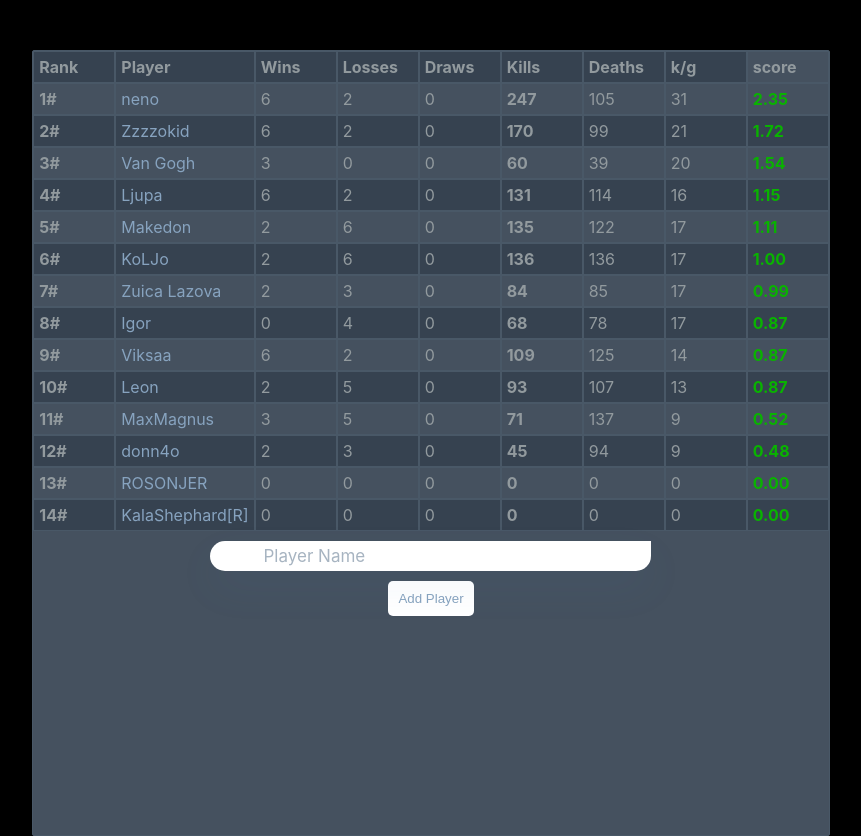
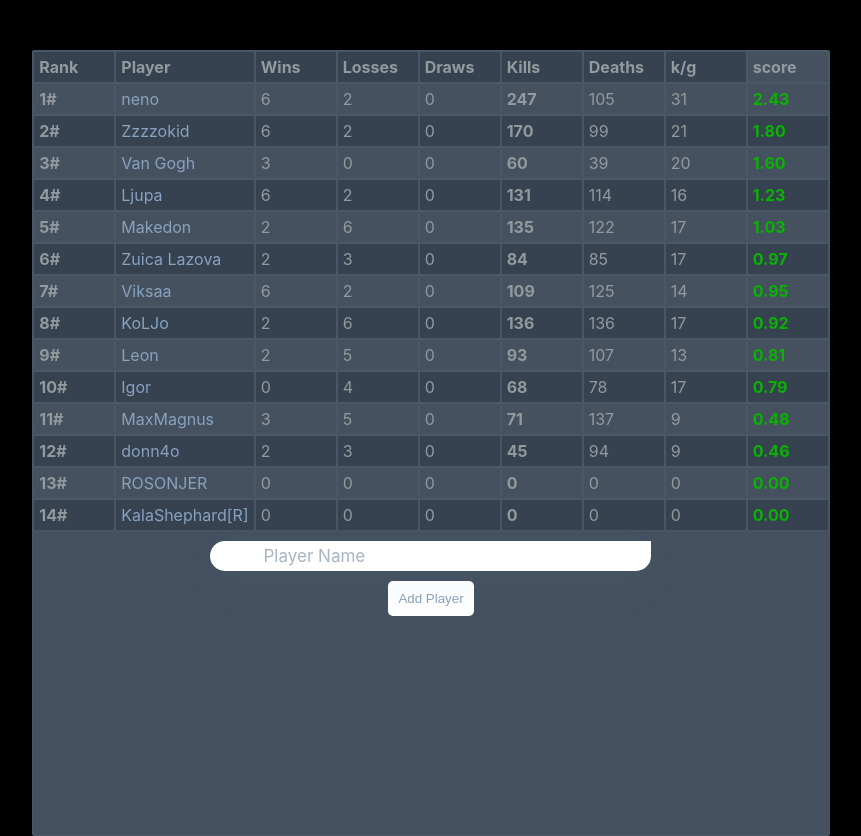
Before and after one commit to Nenaddd/maalski-cs, a React (Create React App) app: page / in a window 1280 px wide. Shown: the whole page, without its empty margins (209-1070 px from the left). Built offline with nearby package versions, Linux system fonts and the light colour scheme.

Commit message:
wins/losses included

```diff
--- a/src/components/PlayerList.js
+++ b/src/components/PlayerList.js
@@ -14,12 +14,11 @@ const PlayerList = ({ allPlayers }) => {
         let clonedPlayers = [...players];
         clonedPlayers.forEach(player => {
             // 10% of the wins/losses affect the scores
-            // const winsScore = calculateWinLoseScore(player.wins, player.losses, player.draws, player.losses);
             // const lossesScore = calculateWinLoseScore(player.wins, player.losses, player.draws, player.wins);
+            const winLoseScore = calculateWinLoseScore(player.wins, player.losses);
             const kdScore = calculateKdScore(player.kills, player.deaths);
             // score based on wins/losses + k/d
-            // const totalScore = kdScore + winsScore - lossesScore;
-            const totalScore = kdScore;
+            const totalScore = kdScore + winLoseScore;
 
             player.score = totalScore.toFixed(2);
             player.killsPerGame = getKillsPerGame(player.kills, (player.wins + player.losses + player.draws));
@@ -33,6 +32,7 @@ const PlayerList = ({ allPlayers }) => {
     // const calculateKdScore = (k, d) => d !== 0 ? (k / d).toFixed(2) : "0.00";
 
     // const calculateWinLoseScore = (w, l, d, param) => param > 1 ? ((((w + l + d) / param) / 100) * 5) : 0;
+    const calculateWinLoseScore = (w, l) => ((w - l) / 100) * 2;
 
     const getKillsPerGame = (kills, numberOfGames) => Math.round((kills / numberOfGames)) || 0;
 
```
Also changed, not shown: 1 other file (tests, documents, lock files or other folders).
